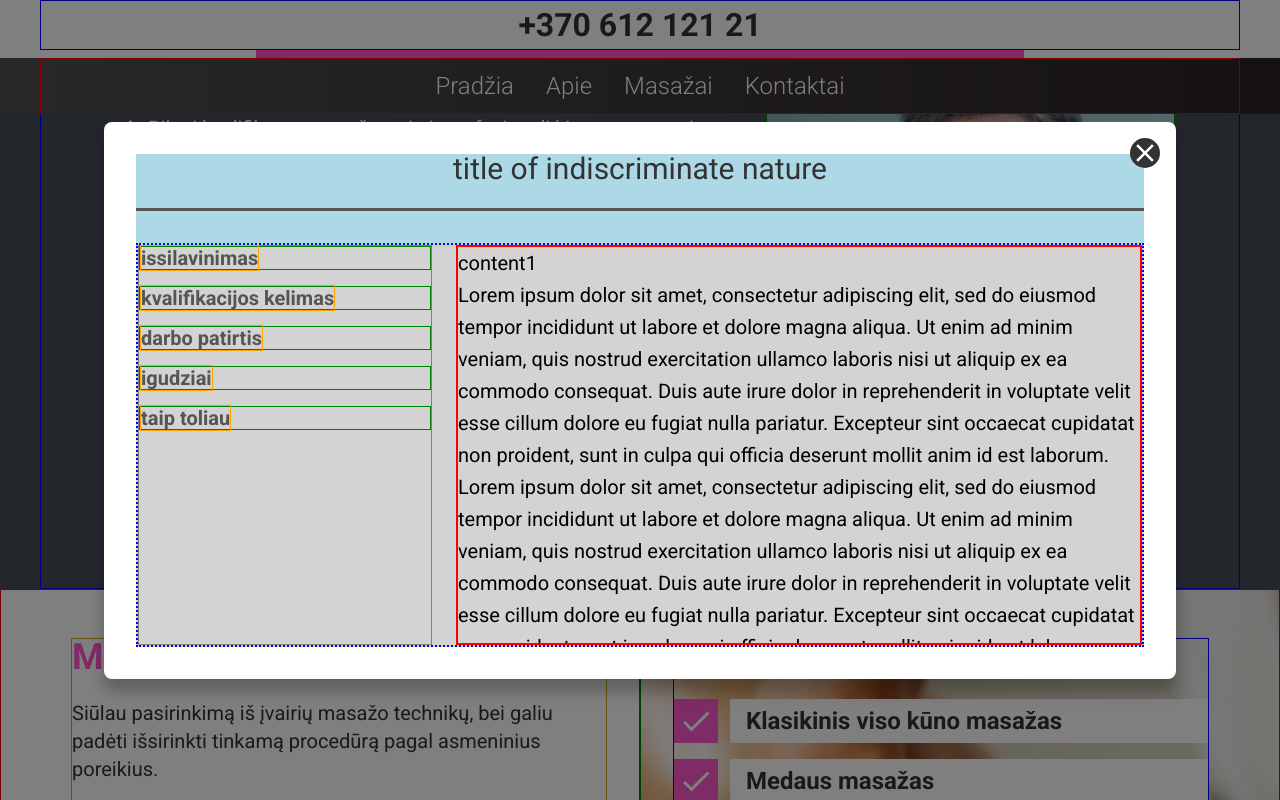
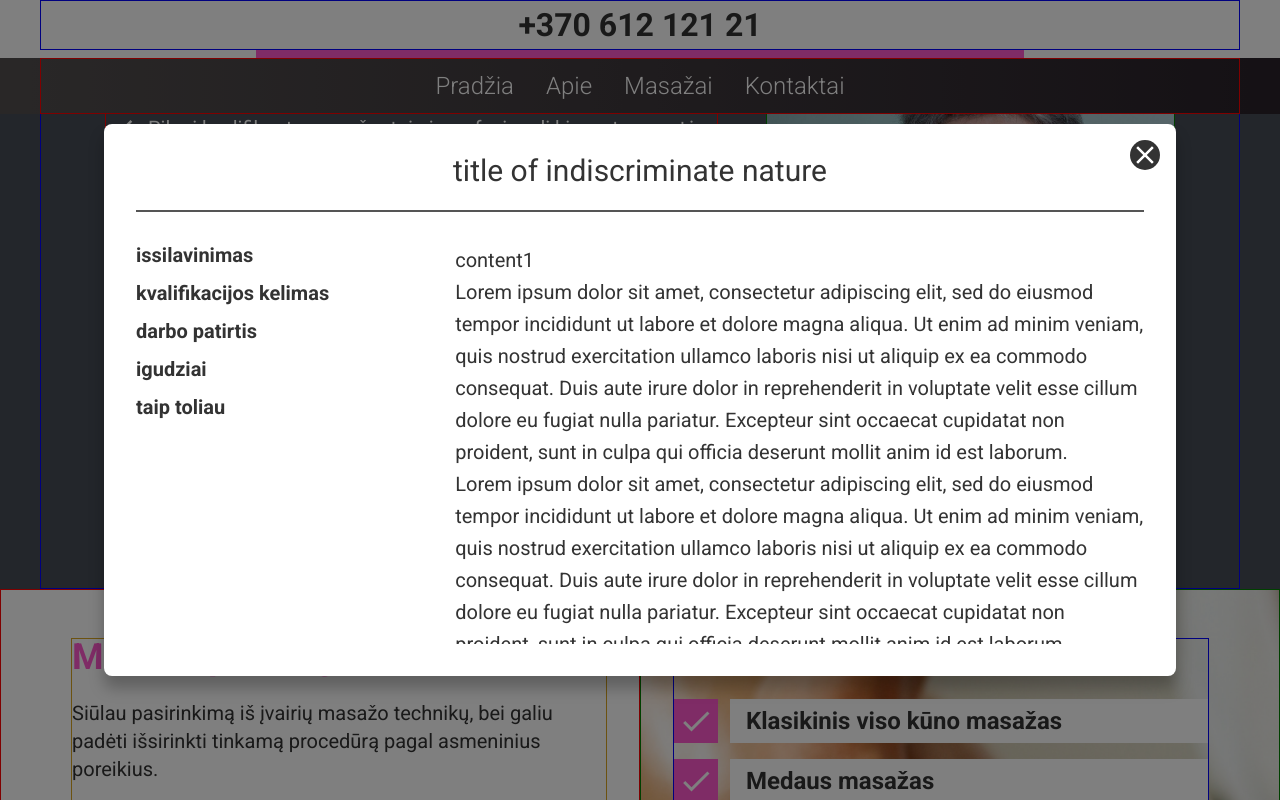
Before and after one commit to irgipaulius/website-masazai.net, a React (Create React App) app: page / in a window 1280 px wide. Both pictures are taken after a click on the button "Išsami informacija". Shown: the part 906-1706 px from the top of the page. Built offline with nearby package versions, Linux system fonts and the light colour scheme.

Commit message:
PanelButton modal CSS clear from temporary colors and borders

```diff
--- a/src/components/PanelButton.module.css
+++ b/src/components/PanelButton.module.css
@@ -1,9 +1,3 @@
-/* * {
-  margin: 0;
-  padding: 0;
-  box-sizing: border-box;
-} */
-
 .panel_btn {
   font-family: inherit;
   font-size: 2rem;
@@ -24,15 +18,11 @@
 .panel_overlay {
   width: 100%;
   height: 100%;
-  /* background-color: lightblue; */
 }
 
 .panel_modal {
   max-width: calc(120rem - 12.8rem);
-  /* max-width: 85%; */
   width: 100%;
-
-  /* margin: 0 6.4rem; */
   padding: 3.2rem;
   border-radius: 8px;
 }
@@ -40,7 +30,6 @@
 .panel_close_button {
   width: 3rem;
   height: 3rem;
-
   top: 1.6rem;
   right: 1.6rem;
 
@@ -50,14 +39,12 @@
 .panel_close_icon {
   width: 100%;
   height: 100%;
-
   fill: white;
   background-color: #333;
   border-radius: 50%;
 }
 
 .panel_container {
-  background-color: lightblue;
   color: #333;
 }
 
@@ -67,56 +54,62 @@
   margin: 0 auto 3.2rem auto;
   padding: 0 0 2.4rem 0;
   color: #333;
-  border-bottom: 3px solid #555;
+  border-bottom: 2px solid #555;
 }
 
 /* Menu + Content */
 .panel_menu_content_container {
-  color: red;
-  border: 2px dotted blue;
-  background-color: lightgrey;
-
   display: flex;
   gap: 2.4rem;
+
+  /* border: 2px dotted blue; */
 }
 
 .panel_menu {
   list-style: none;
-
   width: 30%;
-  flex: 1 1 auto;
-
   color: #555;
 
-  border: 1px solid grey;
-
+  flex: 1 1 auto;
   display: flex;
   flex-direction: column;
   gap: 1.6rem;
+
+  /* border: 1px solid grey; */
 }
-.panel_item {
-  border: 1px solid green;
+.panel_item,
+.panel_item:link,
+.panel_item:visited {
+  color: #333;
+
+  /* border: 1px solid green; */
 }
+.panel_item:hover,
+.panel_item:active {
+  color: #cc47a4;
+  transition: all 0.2s ease-out;
+}
+
 .panel_link {
   font-size: 2rem;
-  font-weight: 600;
+  font-weight: 700;
   line-height: 1.1;
-  border: 1px solid orange;
   cursor: pointer;
-  display: inline;
+  display: inline-block;
+
+  /* border: 1px solid orange; */
 }
 
 .panel_content {
   width: 70%;
+  height: 50vh;
   flex: 1 1 auto;
 
   font-size: 2rem;
   line-height: 1.6;
-
-  height: 50vh;
   overflow-y: auto;
 
-  border: 2px solid red;
+  /* border: 2px solid red; */
 }
 
 /**************************/
@@ -125,9 +118,7 @@
 
 @media (max-width: 75em) {
   .panel_modal {
-    /* max-width: calc(120rem - 12.8rem); */
     max-width: 85%;
-    /* width: 100%; */
 
     background-color: lightsalmon;
   }
@@ -148,7 +139,7 @@
 
   .panel_modal {
     max-width: 85%;
-    /* margin: 0 4.8rem; */
+
     background-color: lightgreen;
   }
 }
@@ -161,7 +152,7 @@
 @media (max-width: 40em) {
   .panel_modal {
     max-width: 85%;
-    /* margin: 0 3.2rem; */
+
     background-color: lightskyblue;
   }
 }
@@ -174,12 +165,17 @@
 @media (max-width: 35em) {
   .panel_modal {
     max-width: 80%;
-    /* margin: 0 4.8rem; */
+
     background-color: white;
+  }
+
+  .panel_title {
+    margin-bottom: 2.4rem;
   }
 
   .panel_menu_content_container {
     flex-direction: column;
+    gap: 3.2rem;
   }
 
   .panel_menu {
@@ -189,6 +185,8 @@
     justify-content: center;
     flex-wrap: wrap;
     column-gap: 2.4rem;
+    padding-bottom: 2.4rem;
+    border-bottom: 1px solid #555;
   }
 
   .panel_content {
--- a/src/components/panel/AboutPanel.js
+++ b/src/components/panel/AboutPanel.js
@@ -3,8 +3,8 @@ export const AboutPanelContents = {
   contents: {
     issilavinimas: (
       <>
-        <p style={{ color: "black" }}>content1</p>
-        <p style={{ color: "black" }}>
+        <p>content1</p>
+        <p>
           Lorem ipsum dolor sit amet, consectetur adipiscing elit, sed do eiusmod tempor incididunt
           ut labore et dolore magna aliqua. Ut enim ad minim veniam, quis nostrud exercitation
           ullamco laboris nisi ut aliquip ex ea commodo consequat. Duis aute irure dolor in
@@ -12,7 +12,7 @@ export const AboutPanelContents = {
           sint occaecat cupidatat non proident, sunt in culpa qui officia deserunt mollit anim id
           est laborum.
         </p>
-        <p style={{ color: "black" }}>
+        <p>
           Lorem ipsum dolor sit amet, consectetur adipiscing elit, sed do eiusmod tempor incididunt
           ut labore et dolore magna aliqua. Ut enim ad minim veniam, quis nostrud exercitation
           ullamco laboris nisi ut aliquip ex ea commodo consequat. Duis aute irure dolor in
@@ -20,7 +20,7 @@ export const AboutPanelContents = {
           sint occaecat cupidatat non proident, sunt in culpa qui officia deserunt mollit anim id
           est laborum.
         </p>
-        <p style={{ color: "black" }}>
+        <p>
           Lorem ipsum dolor sit amet, consectetur adipiscing elit, sed do eiusmod tempor incididunt
           ut labore et dolore magna aliqua. Ut enim ad minim veniam, quis nostrud exercitation
           ullamco laboris nisi ut aliquip ex ea commodo consequat. Duis aute irure dolor in
@@ -28,7 +28,7 @@ export const AboutPanelContents = {
           sint occaecat cupidatat non proident, sunt in culpa qui officia deserunt mollit anim id
           est laborum.
         </p>
-        <p style={{ color: "black" }}>
+        <p>
           Lorem ipsum dolor sit amet, consectetur adipiscing elit, sed do eiusmod tempor incididunt
           ut labore et dolore magna aliqua. Ut enim ad minim veniam, quis nostrud exercitation
           ullamco laboris nisi ut aliquip ex ea commodo consequat. Duis aute irure dolor in
@@ -36,7 +36,7 @@ export const AboutPanelContents = {
           sint occaecat cupidatat non proident, sunt in culpa qui officia deserunt mollit anim id
           est laborum.
         </p>
-        <p style={{ color: "black" }}>
+        <p>
           Lorem ipsum dolor sit amet, consectetur adipiscing elit, sed do eiusmod tempor incididunt
           ut labore et dolore magna aliqua. Ut enim ad minim veniam, quis nostrud exercitation
           ullamco laboris nisi ut aliquip ex ea commodo consequat. Duis aute irure dolor in
@@ -44,7 +44,7 @@ export const AboutPanelContents = {
           sint occaecat cupidatat non proident, sunt in culpa qui officia deserunt mollit anim id
           est laborum.
         </p>
-        <p style={{ color: "black" }}>
+        <p>
           Lorem ipsum dolor sit amet, consectetur adipiscing elit, sed do eiusmod tempor incididunt
           ut labore et dolore magna aliqua. Ut enim ad minim veniam, quis nostrud exercitation
           ullamco laboris nisi ut aliquip ex ea commodo consequat. Duis aute irure dolor in
@@ -52,7 +52,7 @@ export const AboutPanelContents = {
           sint occaecat cupidatat non proident, sunt in culpa qui officia deserunt mollit anim id
           est laborum.
         </p>
-        <p style={{ color: "black" }}>
+        <p>
           Lorem ipsum dolor sit amet, consectetur adipiscing elit, sed do eiusmod tempor incididunt
           ut labore et dolore magna aliqua. Ut enim ad minim veniam, quis nostrud exercitation
           ullamco laboris nisi ut aliquip ex ea commodo consequat. Duis aute irure dolor in
@@ -64,22 +64,22 @@ export const AboutPanelContents = {
     ),
     "kvalifikacijos kelimas": (
       <>
-        <p style={{ color: "red" }}>content2</p>
+        <p>content2</p>
       </>
     ),
     "darbo patirtis": (
       <>
-        <p style={{ color: "green" }}>content3</p>
+        <p>content3</p>
       </>
     ),
     igudziai: (
       <>
-        <p style={{ color: "blue" }}>content4</p>
+        <p>content4</p>
       </>
     ),
     "taip toliau": (
       <>
-        <p style={{ color: "yellow" }}>content5</p>
+        <p>content5</p>
       </>
     ),
   },
--- a/src/components/panel/PricingPanel.js
+++ b/src/components/panel/PricingPanel.js
@@ -3,12 +3,12 @@ export const PricingPanelContents = {
   contents: {
     "masazas rankom": (
       <>
-        <p style={{ color: "red" }}>100 euru</p>
+        <p>100 euru</p>
       </>
     ),
     "masazas kojom": (
       <>
-        <p style={{ color: "red" }}>200 euru</p>
+        <p>200 euru</p>
       </>
     ),
   },
```
